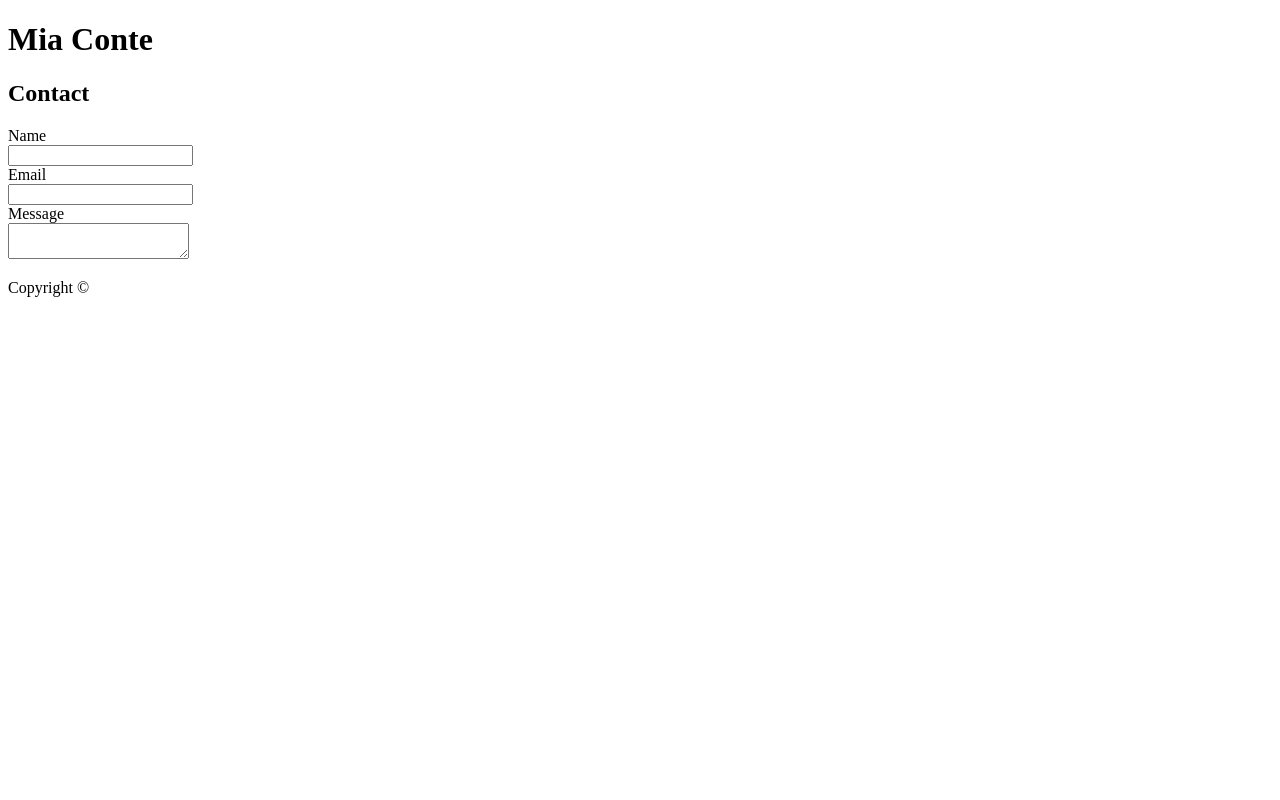
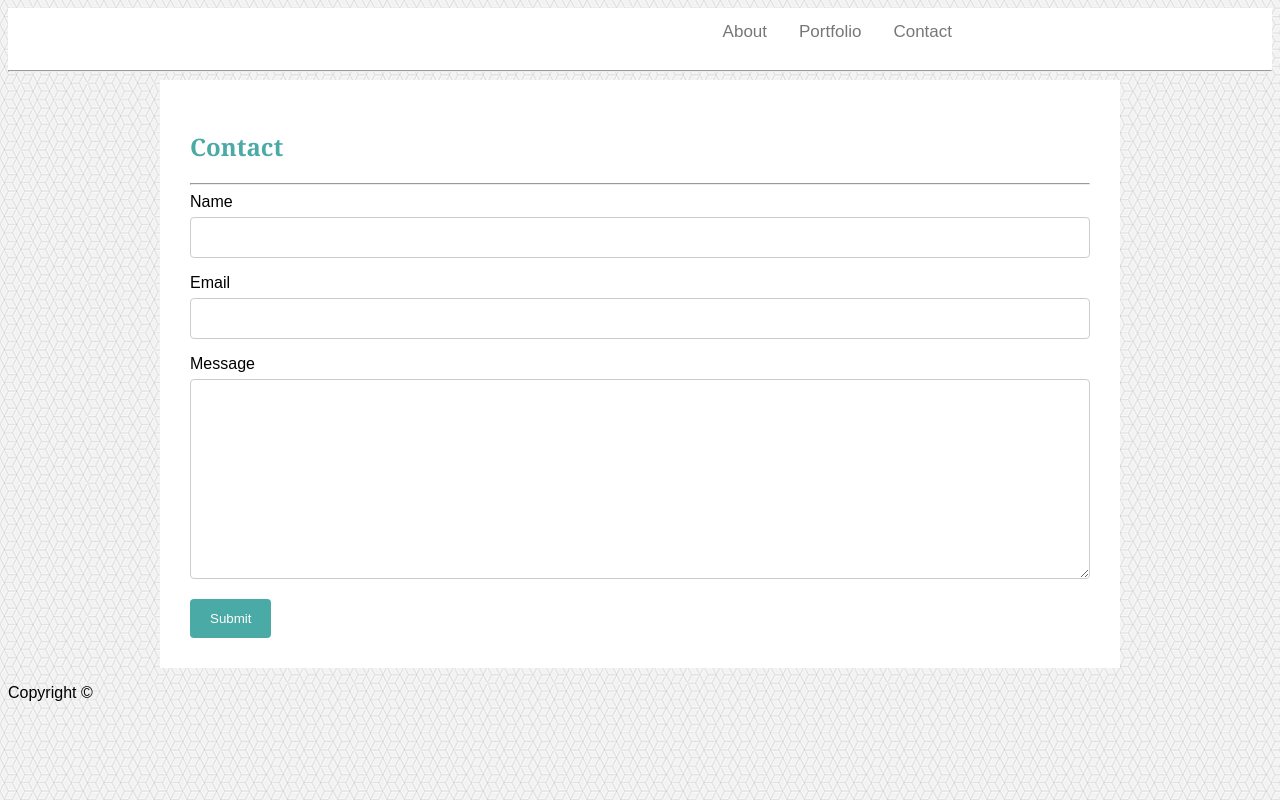
Before and after one commit to miaconte/Basic-Portfolio, a plain HTML site: page contact.html in a window 1280 px wide. Drawn offline with Linux system fonts and the light colour scheme; files whose address does not match are found by name.

Commit message:
made changes to docs

```diff
--- a/assets/css/style.css
+++ b/assets/css/style.css
@@ -1,5 +1,107 @@
-.a {
+body {
+    background-image: url("/Users/coding/Desktop/Basic-Portfolio/background pattern/qbkls.png");
+}
+
+.aboutme {
     width: 100%;
     border: 1px solid #000000;
     word-wrap: break-word;
 }
+
+.content {
+    max-width: 960px;
+    margin: auto;
+    padding: 10px;
+    background-color: white;
+}
+
+.content2 {
+    max-width: 100%;
+    margin: auto;
+    background-color: white;
+}
+
+.headingbox {
+    float: left;
+    max-width: 100px;
+    background-color: #4aaaa5;
+    padding: 10px;
+    color: white;
+    margin: 0px;
+}
+
+.topnav {
+    overflow: hidden;
+    background-color: #ffffff;
+    color: #777777;
+    max-width: 960px;
+    margin: 0px;
+  }
+
+.topnav a {
+    float: right;
+    color: #777777;
+    border: #cccccc;
+    padding: 14px 16px;
+    text-decoration: none;
+    font-size: 17px;
+  }
+
+.a {
+    color:#ffffff;
+    text-decoration: none;
+}
+
+.wrapper {
+    text-align: center;
+    overflow-wrap: break-word;
+}
+
+/***** contact page *****/
+
+body {font-family: Arial, Helvetica, sans-serif;}
+* {box-sizing: border-box;}
+
+.toptext {
+    color: #4aaaa5;
+    text-align: left;
+    font-family: 'Georgia', Times, 'Times New Roman', serif;
+}
+
+.content {
+    max-width: 960px;
+    margin: auto;
+    background-color: white;
+}
+
+input[type=text], select, textarea {
+    width: 100%;
+    padding: 12px;
+    border: 1px solid #ccc;
+    border-radius: 4px;
+    box-sizing: border-box;
+    margin-top: 6px;
+    margin-bottom: 16px;
+    resize: vertical;
+}
+
+input[type=submit] {
+    background-color:#4aaaa5;
+    color:#ffffff;
+    padding: 12px 20px;
+    border: none;
+    border-radius: 4px;
+    cursor: pointer;
+}
+
+input[type=submit]:hover {
+    background-color:#4aaaa5;
+}
+
+.container {
+    border-radius: 5px;
+    background-color: #ffffff;
+    padding: 20px;
+}
+
+/***** portfolio page *****/
--- a/contact.html
+++ b/contact.html
@@ -4,32 +4,46 @@
 <head>
 
     <title>Contact Me</title>
+    <link rel="stylesheet" type="text/css" href="assets/css/style.css">
 
 </head>
 <header>
-
-    <h1>Mia Conte</h1>
-
+        <div class="content2">
+            <div class="topnav">
+                <a href="#contact">Contact</a>
+                <a href="#portfolio">Portfolio</a>
+                <a href="#about">About</a>
+                <br />
+                <br />
+                <br />
+            </div>
+            <hr />
+        </div>
 </header>
-
 <body>
 
-    <div>
+<div class="content">
+<div class="container">
+                <div class="toptext">
+                    <h2>Contact</h2>
+                </div>
+         <hr />
+          <form action="/action_page.php">
+            <label for="fname">Name</label>
+            <input type="text" id="fname" name="firstname" placeholder="">
+            <label for="fname">Email</label>
+            <input type="text" id="fname" name="email" placeholder="">
 
-        <h2>Contact</h2>
 
-        <form>
-            Name<br />
-            <div id="wrapper">
-                <input type="text" name="name"><br> Email
-                <br>
-                <input type="text" name="email"><br> Message
-                <br>
-                <textarea name="comment" form="usrform"></textarea>
-        </form>
+            <label for="subject">Message</label>
+            <textarea id="subject" name="subject" placeholder="" style="height:200px"></textarea>
+
+            <input type="submit" value="Submit">
+          </form>
         </div>
-
     </div>
+</div>
+</div>
 
 </body>
 <footer>
```
Also changed, not shown: index.html (+26 -14 lines), index2.html (added, +41 -0 lines), portfolio.html (+16 -0 lines), qbkls.png (added).
